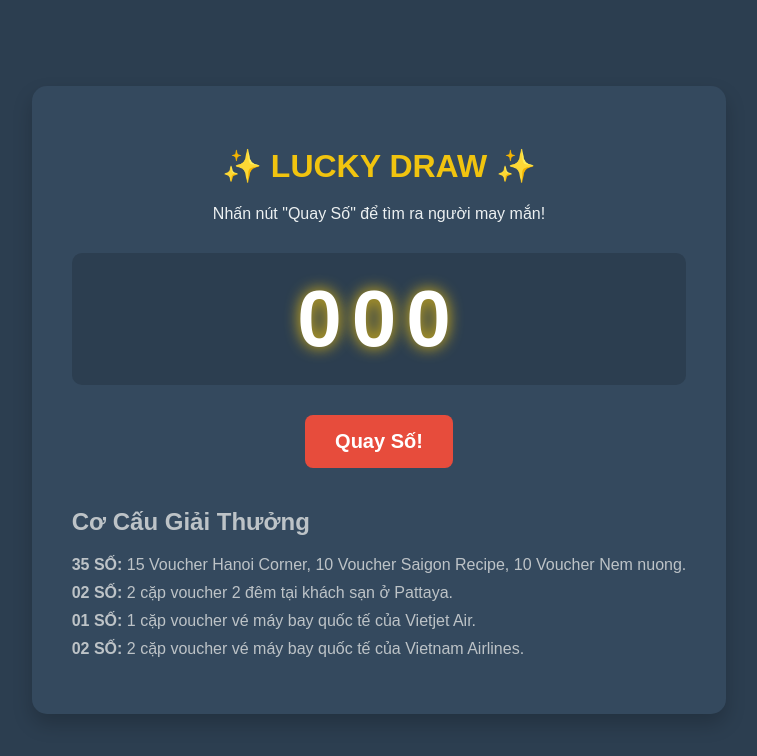
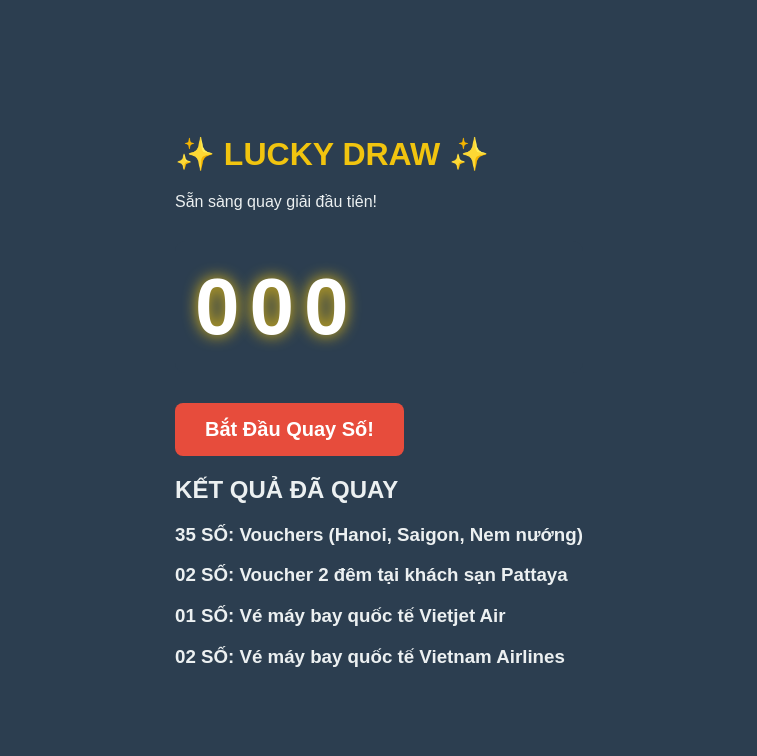
Before and after one commit to thanhmam/luckydraw-th, a plain HTML site: page index.html in a window 1280 px wide. Shown: the whole page, without its empty margins (261-1018 px from the left). Drawn offline with Linux system fonts and the light colour scheme.

Commit message:
Update index.html

```diff
--- a/index.html
+++ b/index.html
@@ -8,24 +8,40 @@
 </head>
 <body>
 
-    <div class="container">
-        <h1>✨ LUCKY DRAW ✨</h1>
-        <p>Nhấn nút "Quay Số" để tìm ra người may mắn!</p>
+    <div class="main-container">
+        <div class="spin-wrapper">
+            <h1>✨ LUCKY DRAW ✨</h1>
+            <p id="current-prize-info">Sẵn sàng quay giải đầu tiên!</p>
 
-        <div class="display-panel">
-            <div id="result" class="result-number">000</div>
+            <div class="display-panel">
+                <div id="result" class="result-number">000</div>
+            </div>
+
+            <button id="spinButton">Bắt Đầu Quay Số!</button>
         </div>
 
-        <button id="spinButton">Quay Số!</button>
+        <div class="results-wrapper">
+            <h2>KẾT QUẢ ĐÃ QUAY</h2>
 
-        <div class="prize-list">
-            <h2>Cơ Cấu Giải Thưởng</h2>
-            <ul>
-                <li><strong>35 SỐ:</strong> 15 Voucher Hanoi Corner, 10 Voucher Saigon Recipe, 10 Voucher Nem nuong.</li>
-                <li><strong>02 SỐ:</strong> 2 cặp voucher 2 đêm tại khách sạn ở Pattaya.</li>
-                <li><strong>01 SỐ:</strong> 1 cặp voucher vé máy bay quốc tế của Vietjet Air.</li>
-                <li><strong>02 SỐ:</strong> 2 cặp voucher vé máy bay quốc tế của Vietnam Airlines.</li>
-            </ul>
+            <div class="prize-section" id="section-vouchers">
+                <h3>35 SỐ: Vouchers (Hanoi, Saigon, Nem nướng)</h3>
+                <div class="number-list" id="list-vouchers"></div>
+            </div>
+
+            <div class="prize-section" id="section-pattaya">
+                <h3>02 SỐ: Voucher 2 đêm tại khách sạn Pattaya</h3>
+                <div class="number-list" id="list-pattaya"></div>
+            </div>
+
+            <div class="prize-section" id="section-vietjet">
+                <h3>01 SỐ: Vé máy bay quốc tế Vietjet Air</h3>
+                <div class="number-list" id="list-vietjet"></div>
+            </div>
+
+            <div class="prize-section" id="section-vietnam-airlines">
+                <h3>02 SỐ: Vé máy bay quốc tế Vietnam Airlines</h3>
+                <div class="number-list" id="list-vietnam-airlines"></div>
+            </div>
         </div>
     </div>
 
```
